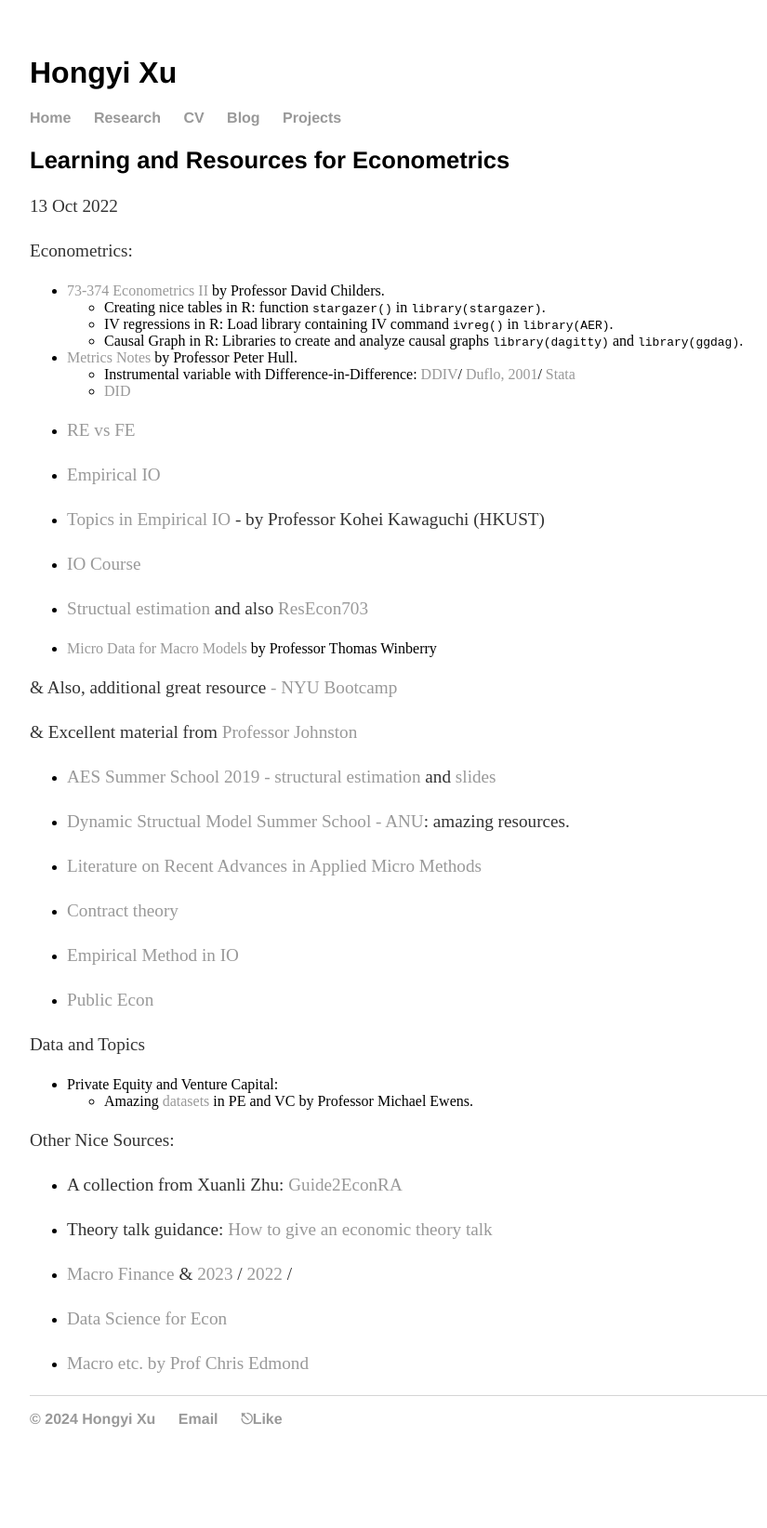
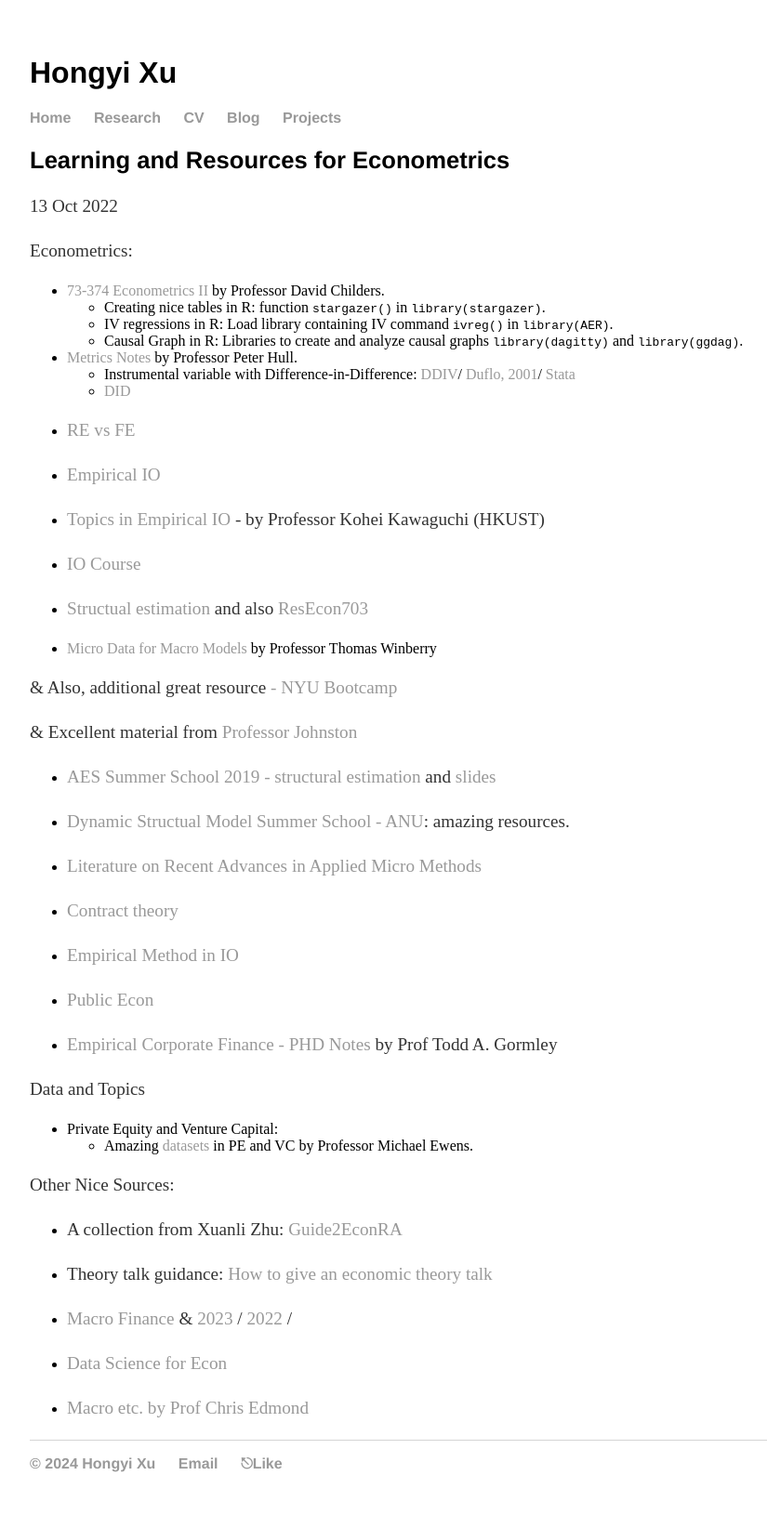
Before and after one commit to hongyileoxu/hongyileoxu.github.io, a Jekyll site: the page built from _posts/2022-10-13-great-resources.md, in a window 1280 px wide. Shown: the whole page at 93% size, without its empty margins (160-985 px from the left). Built offline with Jekyll 4.4.1, drawn with Linux system fonts in a browser that asks for light colours; before the commit the page ends 1596 px from its top, so only the background shows below that.

Commit message:
Update 2022-10-13-great-resources.md

```diff
--- a/_posts/2022-10-13-great-resources.md
+++ b/_posts/2022-10-13-great-resources.md
@@ -42,6 +42,8 @@ Econometrics:
 
 -   [Public Econ](https://rajchetty.com/research/public-economics-lectures-2nd-year-ph-d-course/)
 
+-   [Empirical Corporate Finance - PHD Notes](http://www.gormley.info/phd-notes.html) by Prof Todd A. Gormley
+
 Data and Topics
 -   Private Equity and Venture Capital:
     -   Amazing [datasets]([https://michaelewens.com](https://privatepublicmkts.com/data-sources/)) in PE and VC by Professor Michael Ewens.
```
